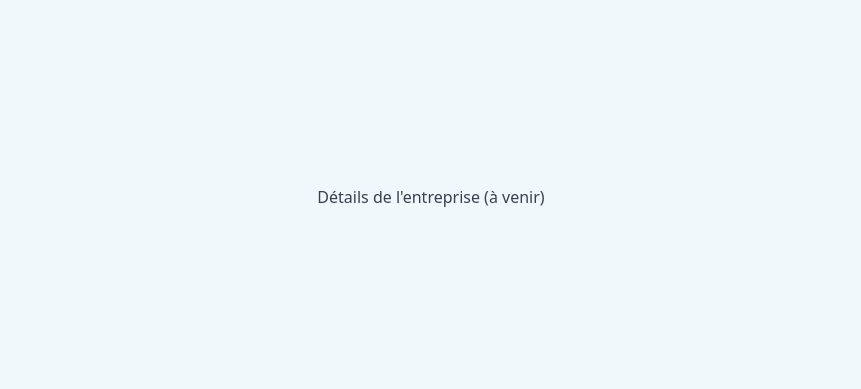
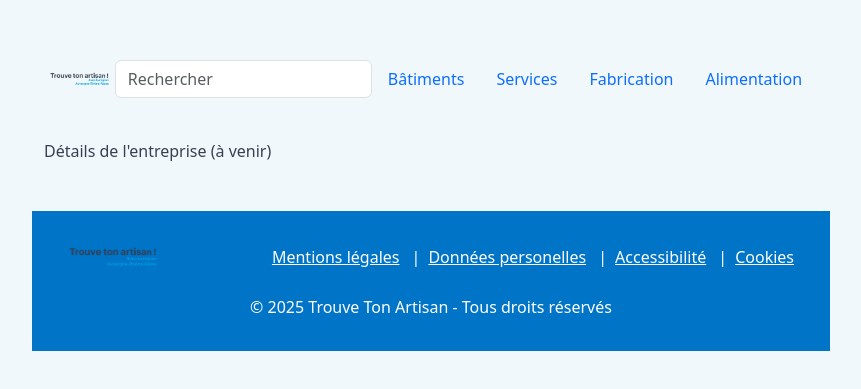
Before and after one commit to Luxibol/trouve_ton_artisan, a React (Vite) app in the folder frontend/: page /entreprise/1 in a window 1280 px wide. Shown: the part 203-592 px from the top of the page, without its empty margins (209-1070 px from the left). Built offline with nearby package versions, Linux system fonts and the light colour scheme.

Commit message:
Add static header and footer with logo, search bar, and links

```diff
--- a/frontend/src/App.jsx
+++ b/frontend/src/App.jsx
@@ -1,17 +1,20 @@
-import { useState } from 'react';
-import reactLogo from './assets/react.svg';
-import viteLogo from '/vite.svg';
 import { Routes, Route } from 'react-router-dom';
+import Header from './components/Header';
+import Footer from './components/Footer';
 
 function App() {
   return (
-    <div>
-      <Routes>
-        <Route path="/" element={<div>Page d'accueil (à venir)</div>} />
-        <Route path="/entreprises/:categoryId" element={<div>Liste des entreprises (à venir)</div>} />
-        <Route path="/entreprise/:id" element={<div>Détails de l'entreprise (à venir)</div>} />
-      </Routes>
-    </div>
+    <>
+      <Header />
+      <main className="container py-4">
+        <Routes>
+          <Route path="/" element={<div>Page d'accueil (à venir)</div>} />
+          <Route path="/entreprises/:categoryId" element={<div>Liste des entreprises (à venir)</div>} />
+          <Route path="/entreprise/:id" element={<div>Détails de l'entreprise (à venir)</div>} />
+        </Routes>
+      </main>
+      <Footer />
+    </>
   );
 }
 
--- /dev/null
+++ b/frontend/src/components/Footer.jsx
@@ -0,0 +1,28 @@
+import logo from '../assets/Logo.png';
+
+function Footer() {
+    return (
+      <footer className="bg-footer text-white text-center py-3 mt-4">
+        <div className="container">
+          <div className="d-flex justify-content-between align-items-center">
+            <div className="logo-container">
+              <img
+                src={logo}
+                alt="Trouve Ton Artisan Logo"
+                style={{ height: '60px' }}
+              />
+            </div>
+            <div className="footer-links">
+              <a href="#" className="text-white mx-2">Mentions légales</a> |
+              <a href="#" className="text-white mx-2">Données personelles</a> |
+              <a href="#" className="text-white mx-2">Accessibilité</a> |
+              <a href="#" className="text-white mx-2">Cookies</a>
+            </div>
+          </div>
+          <p className="mt-2">© 2025 Trouve Ton Artisan - Tous droits réservés</p>
+        </div>
+      </footer>
+    );
+  }
+
+  export default Footer;
--- /dev/null
+++ b/frontend/src/components/Header.jsx
@@ -0,0 +1,46 @@
+import { Link } from 'react-router-dom';
+import logo from '../assets/Logo.png';
+
+function Header() {
+  return (
+    <header className="background-color text-color py-3">
+      <div className="container d-flex justify-content-between align-items-center">
+        <div className="logo-container">
+          <Link to="/">
+            <img
+              src={logo}
+              alt="Trouve Ton Artisan Logo"
+              style={{ height: '40px' }}
+            />
+          </Link>
+        </div>
+        <div className="search-bar">
+          <input
+            type="text"
+            className="form-control"
+            placeholder="Rechercher"
+            style={{ maxWidth: '300px' }}
+          />
+        </div>
+        <nav>
+          <ul className="nav">
+            <li className="nav-item">
+              <Link to="/entreprises/plombiers" className="nav-link text-color">Bâtiments</Link>
+            </li>
+            <li className="nav-item">
+              <Link to="/entreprises/electriciens" className="nav-link text-color">Services</Link>
+            </li>
+            <li className="nav-item">
+              <Link to="/entreprises/menuisiers" className="nav-link text-color">Fabrication</Link>
+            </li>
+            <li className="nav-item">
+              <Link to="/entreprises/menuisiers" className="nav-link text-color">Alimentation</Link>
+            </li>
+          </ul>
+        </nav>
+      </div>
+    </header>
+  );
+}
+
+export default Header;
```
